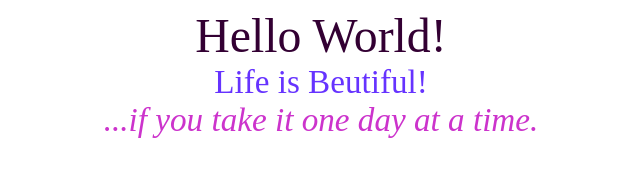
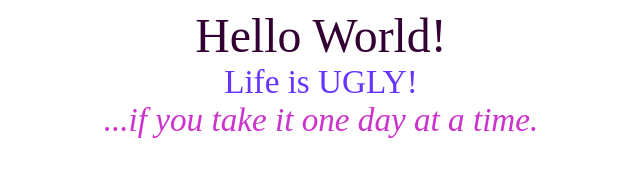
Before and after one commit to ochoadevops/TestStaticPage, a plain HTML site: page index.html in a window 1280 px wide. Shown: the whole page, without its empty margins (319-959 px from the left). Drawn offline with Linux system fonts and the light colour scheme.

Commit message:
Change to Life is Ugly

```diff
--- a/index.html
+++ b/index.html
@@ -10,7 +10,7 @@
  style="color: rgb(51, 0, 51);"><big><big><big><big><big>Hello
 World!</big></big></big></big></big></big><br>
 <big style="color: rgb(102, 51, 255);"><big><big><big><big><big><small><small>Life
-is Beutiful!<br>
+is UGLY!<br>
 <span style="font-style: italic; color: rgb(204, 51, 204);">...if
 you take it one day at a time.</span></small></small></big></big></big></big></big></big></div>
 </body>
```
